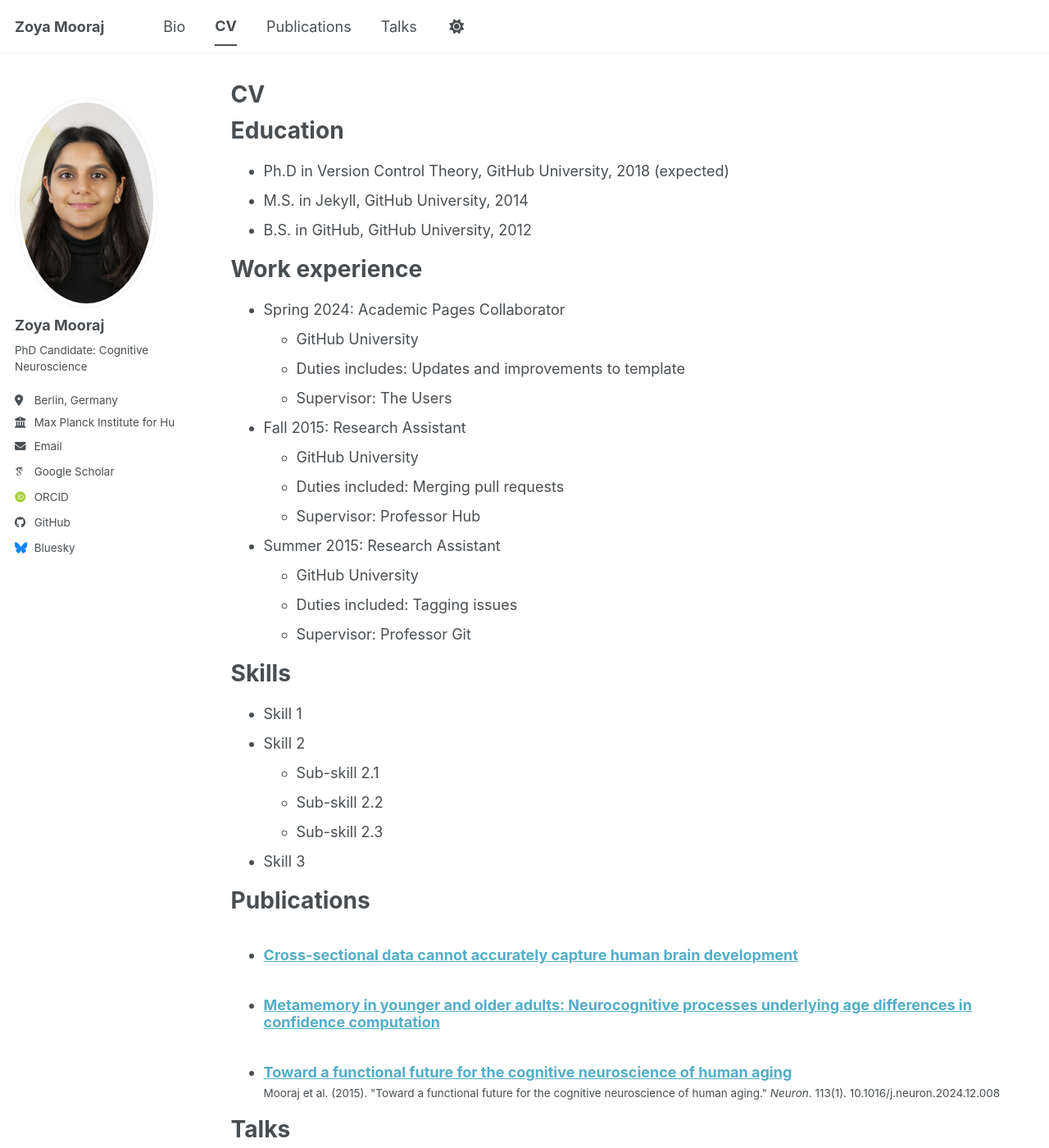
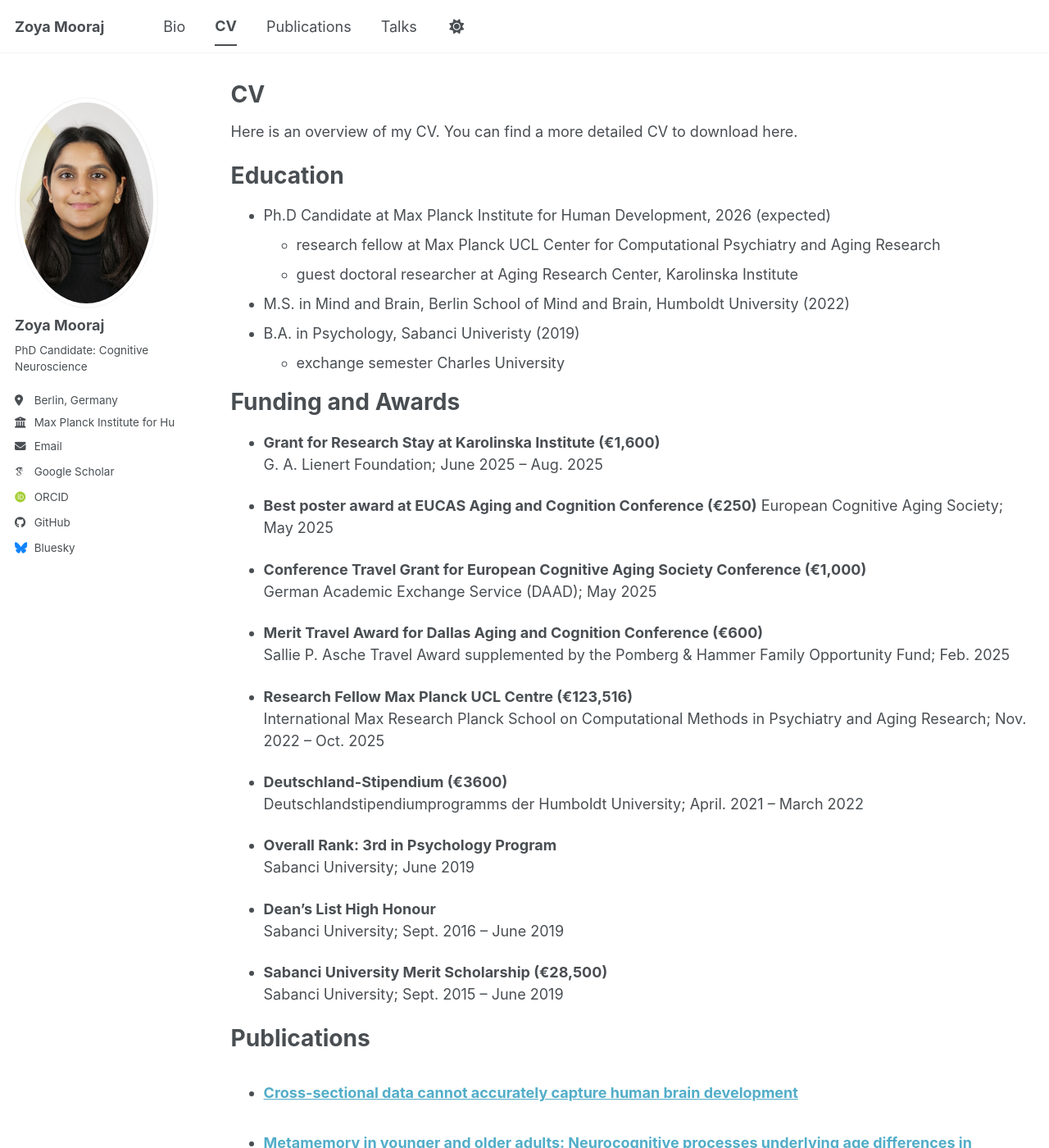
Before and after one commit to zoya-mooraj/zoya-mooraj.github.io, a Jekyll site: the page built from _pages/cv.md, in a window 1280 px wide and 1400 px high. Shown: the whole window at 82% size. Built offline with Jekyll 4.4.1, drawn with Linux system fonts in a browser that asks for light colours; some web fonts are replaced; a script bundle is joined from its source files by our own code; library files that are not in the unit come from our copies; some of the changed text lies outside the part shown.

Commit message:
update homepage and cv text

```diff
--- a/_pages/cv.md
+++ b/_pages/cv.md
@@ -9,37 +9,45 @@
 
 {% include base_path %}
 
+Here is an overview of my CV. You can find a more detailed CV to download here.
+
 Education
 ======
-* Ph.D in Version Control Theory, GitHub University, 2018 (expected)
-* M.S. in Jekyll, GitHub University, 2014
-* B.S. in GitHub, GitHub University, 2012
+* Ph.D Candidate at Max Planck Institute for Human Development, 2026 (expected)
+  * research fellow at Max Planck UCL Center for Computational Psychiatry and Aging Research
+  * guest doctoral researcher at Aging Research Center, Karolinska Institute
+* M.S. in Mind and Brain, Berlin School of Mind and Brain, Humboldt University (2022)
+* B.A. in Psychology, Sabanci Univeristy (2019)
+  * exchange semester Charles University
 
-Work experience
+Funding and Awards
 ======
-* Spring 2024: Academic Pages Collaborator
-  * GitHub University
-  * Duties includes: Updates and improvements to template
-  * Supervisor: The Users
+* <strong>Grant for Research Stay at Karolinska Institute (€1,600)</strong>
+G. A. Lienert Foundation; June 2025 – Aug. 2025
 
-* Fall 2015: Research Assistant
-  * GitHub University
-  * Duties included: Merging pull requests
-  * Supervisor: Professor Hub
+* <strong>Best poster award at EUCAS Aging and Cognition Conference (€250)</strong>                                                        European Cognitive Aging Society; May 2025
 
-* Summer 2015: Research Assistant
-  * GitHub University
-  * Duties included: Tagging issues
-  * Supervisor: Professor Git
+* <strong>Conference Travel Grant for European Cognitive Aging Society Conference (€1,000)</strong>
+German Academic Exchange Service (DAAD); May 2025
 
-Skills
-======
-* Skill 1
-* Skill 2
-  * Sub-skill 2.1
-  * Sub-skill 2.2
-  * Sub-skill 2.3
-* Skill 3
+* <strong>Merit Travel Award for Dallas Aging and Cognition Conference (€600)</strong>
+Sallie P. Asche Travel Award supplemented by the Pomberg & Hammer Family Opportunity Fund; Feb. 2025
+
+* <strong>Research Fellow Max Planck UCL Centre (€123,516)</strong>
+International Max Research Planck School on Computational Methods in Psychiatry and Aging Research; Nov. 2022 – Oct. 2025
+
+* <strong>Deutschland-Stipendium (€3600)</strong>
+Deutschlandstipendiumprogramms der Humboldt University; April. 2021 – March 2022
+
+* <strong>Overall Rank: 3rd in Psychology Program</strong>
+Sabanci University; June 2019
+
+* <strong>Dean’s List High Honour</strong>
+Sabanci University; Sept. 2016 – June 2019
+
+* <strong>Sabanci University Merit Scholarship (€28,500)</strong>
+Sabanci University; Sept. 2015 – June 2019
+
 
 Publications
 ======
@@ -53,12 +61,13 @@
     {% include archive-single-talk-cv.html  %}
   {% endfor %}</ul>
 
-Teaching
+Teaching and Writing Experience
 ======
   <ul>{% for post in site.teaching reversed %}
     {% include archive-single-cv.html %}
   {% endfor %}</ul>
 
-Service and leadership
+Clinical Experience
 ======
-* Currently signed in to 43 different slack teams
+* Psychological Intern - Kazim ADHD Trust (2017)
+* Psychological Intern - Psychiatry Department, Aga Khan University (2016)
```
Also changed, not shown: _pages/about.md (+3 -4 lines).
